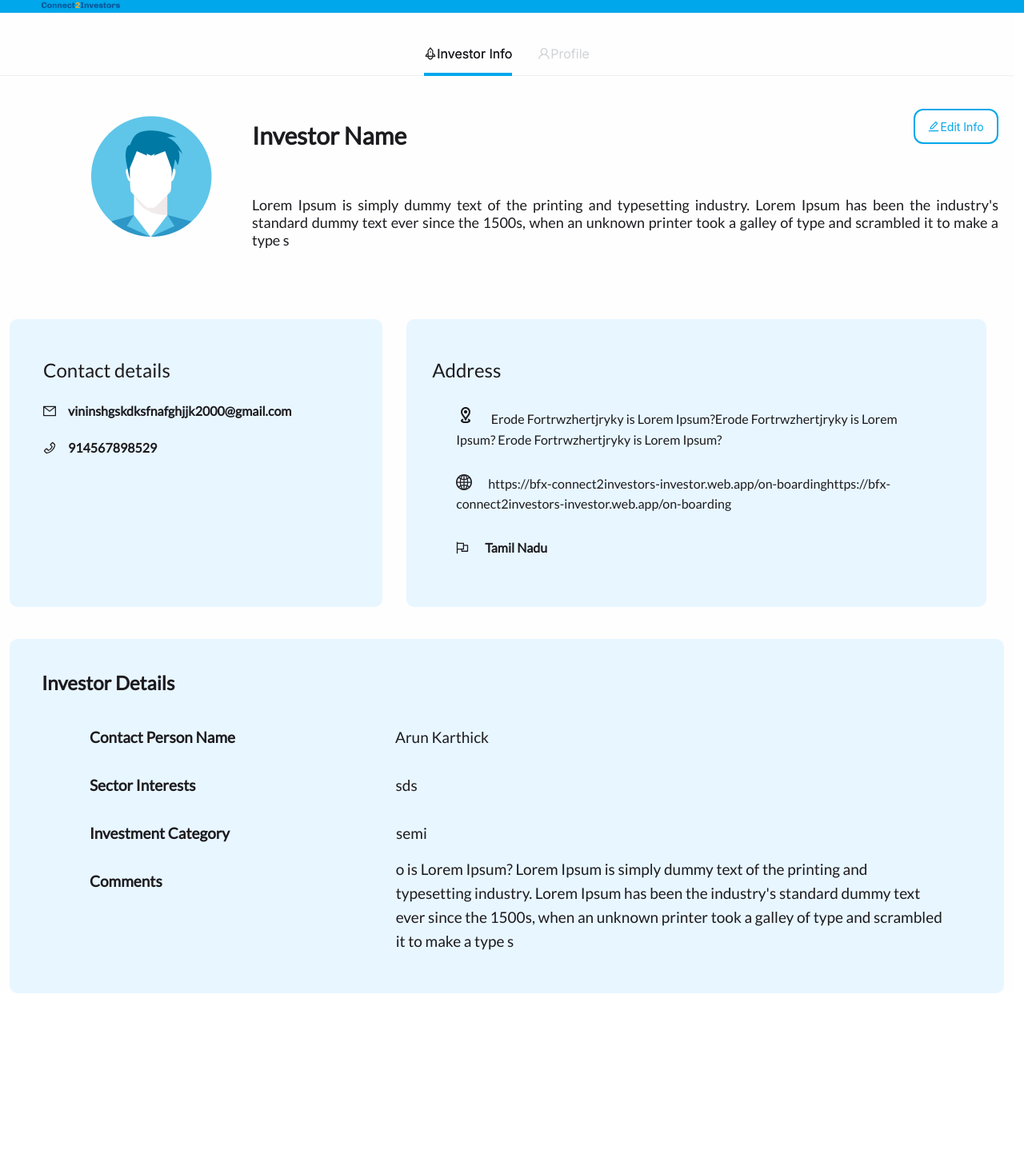
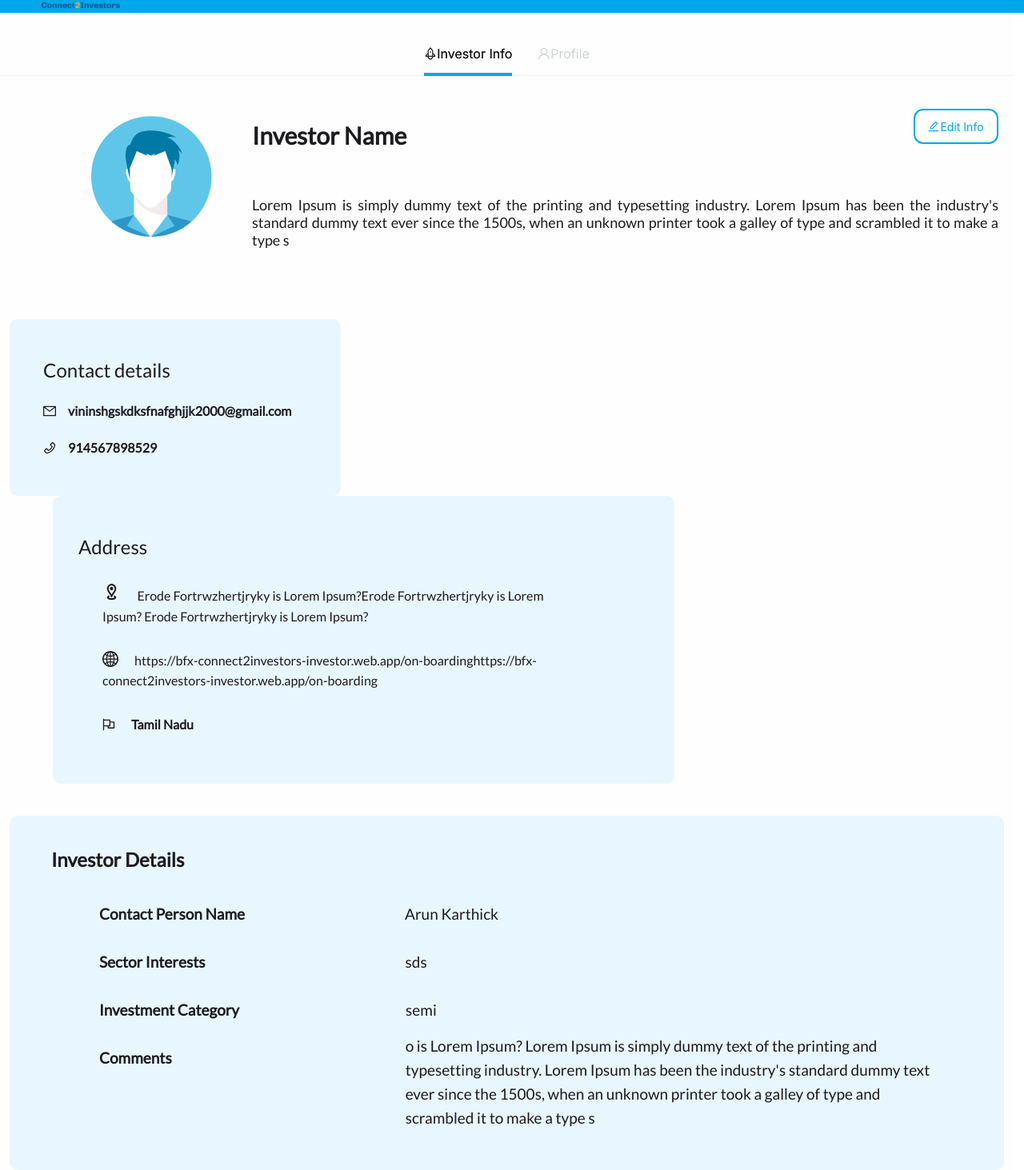
Before and after one commit to rjsaravana/Connect2Investors, a React (Create React App) app: page /home/adminpage in a window 1280 px wide. Shown: the part 64-1527 px from the top of the page at 80% size. Before the commit the page ends 1306 px from the top, so only its background shows below. Built offline with nearby package versions, Linux system fonts and the light colour scheme; a web font is replaced by a local one.

Commit message:
alignment change

```diff
--- a/public/index.html
+++ b/public/index.html
@@ -2,14 +2,14 @@
 <html lang="en">
   <head>
     <meta charset="utf-8" />
-    <link rel="icon" href="%PUBLIC_URL%/favicon.ico" />
+    <link rel="icon" href="/public/assets/logo/c2i-logo.png" />
     <meta name="viewport" content="width=device-width, initial-scale=1" />
     <meta name="theme-color" content="#000000" />
     <meta
       name="description"
       content="Web site created using create-react-app"
     />
-    <link rel="apple-touch-icon" href="%PUBLIC_URL%/logo192.png" />
+    <link rel="apple-touch-icon" href="/public/assets/logo/c2i-logo.png" />
     <!--
       manifest.json provides metadata used when your web app is installed on a
       user's mobile device or desktop. See https://developers.google.com/web/fundamentals/web-app-manifest/
@@ -24,7 +24,7 @@
       work correctly both with client-side routing and a non-root public URL.
       Learn how to configure a non-root public URL by running `npm run build`.
     -->
-    <title>React App</title>
+    <title>Connect 2 Investors</title>
   </head>
   <body>
     <noscript>You need to enable JavaScript to run this app.</noscript>
--- a/src/app/admin/investorinfo.tsx
+++ b/src/app/admin/investorinfo.tsx
@@ -12,7 +12,6 @@ import { useNavigate } from "react-router-dom";
 import { Container } from "@mui/material";
 
 const InvestorInfo: React.FC = () => {
-
   const navigate = useNavigate();
   const handleClick = () => {
     navigate("/home/updatepage");
@@ -20,10 +19,13 @@ const InvestorInfo: React.FC = () => {
 
   return (
     <Container style={{ maxWidth: "1350px" }}>
+      <Row>
+        <Col xl={24} lg={24} md={24} sm={24}>
           <div className="inestor-content">
             <div>
               <Image width={151} src="/assets/Ellipse6.png" />
             </div>
+
             <div>
               <div
                 className="investor-title-para"
@@ -37,15 +39,23 @@ const InvestorInfo: React.FC = () => {
               </div>
               <p className="investor-para">
                 Lorem Ipsum is simply dummy text of the printing and typesetting
-            industry. Lorem Ipsum has been the industry's standard dummy text
-            ever since the 1500s, when an unknown printer took a galley of type
-            and scrambled it to make a type s
+                industry. Lorem Ipsum has been the industry's standard dummy
+                text ever since the 1500s, when an unknown printer took a galley
+                of type and scrambled it to make a type s
               </p>
             </div>
           </div>
+        </Col>
+      </Row>
 
       <Row gutter={24} style={{ marginTop: "70px" }}>
-        <Col span={9} className="contact-content blue-back-color">
+        <Col
+          xl={8}
+          lg={8}
+          md={8}
+          sm={24}
+          className="contact-content blue-back-color"
+        >
           <h3 style={{ marginLeft: "30px" }}>Contact details</h3>
           <h5>
             <MailOutlined style={{ marginRight: "15px" }} />
@@ -58,8 +68,11 @@ const InvestorInfo: React.FC = () => {
         </Col>
 
         <Col
-          span={14}
-          style={{ marginLeft: "30px" }}
+          xl={15}
+          lg={15}
+          md={15}
+          sm={24}
+          style={{ marginLeft: "54px" }}
           className="contact-content blue-back-color"
         >
           <h3 style={{ marginLeft: "20px" }}>Address</h3>
@@ -90,8 +103,12 @@ const InvestorInfo: React.FC = () => {
       <Row
         gutter={24}
         className="blue-back-color"
-        style={{ marginTop: "40px"}}
+        style={{ marginTop: "40px" }}
       >
+        <Col  xl={24}
+          lg={24}
+          md={24}
+          sm={24}>
           <h3
             className="investor-details"
             style={{ marginLeft: "40px", marginTop: "40px" }}
@@ -101,26 +118,37 @@ const InvestorInfo: React.FC = () => {
           <div>
             <div className="investor-details-content">
               <label>Contact Person Name</label>
-            <label className="input-vales" style={{marginLeft:'200px'}}>Arun Karthick</label>
+              <label className="input-vales" style={{ marginLeft: "200px" }}>
+                Arun Karthick
+              </label>
             </div>
             <div className="investor-details-content">
               <label>Sector Interests</label>
-            <label className="input-vales" style={{marginLeft:'250px'}}>sds</label>
+              <label className="input-vales" style={{ marginLeft: "250px" }}>
+                sds
+              </label>
             </div>
             <div className="investor-details-content">
               <label>Investment Category</label>
-            <label className="input-vales" style={{marginLeft:'208px'}}>semi</label>
+              <label className="input-vales" style={{ marginLeft: "208px" }}>
+                semi
+              </label>
             </div>
-          <div className="investor-details-content" style={{paddingBottom:'50px'}}>
+            <div
+              className="investor-details-content"
+              style={{ paddingBottom: "50px" }}
+            >
               <label>Comments</label>
               <label className="input-vales-para">
-              o is Lorem Ipsum? Lorem Ipsum is simply dummy text of the printing
-              and typesetting industry. Lorem Ipsum has been the industry's
-              standard dummy text ever since the 1500s, when an unknown printer
-              took a galley of type and scrambled it to make a type s
+                o is Lorem Ipsum? Lorem Ipsum is simply dummy text of the
+                printing and typesetting industry. Lorem Ipsum has been the
+                industry's standard dummy text ever since the 1500s, when an
+                unknown printer took a galley of type and scrambled it to make a
+                type s
               </label>
             </div>
           </div>
+        </Col>
       </Row>
     </Container>
   );
--- a/src/app/admin/style.css
+++ b/src/app/admin/style.css
@@ -45,6 +45,7 @@
 .contact-content {
     padding: 25px;
     padding-left: 45px;
+    word-wrap: break-word;
 }
 
 .contact-content>h3 {
@@ -70,6 +71,7 @@
     font-size: 16px;
     font-family: 'Lato';
     line-height: 25px;
+    word-wrap: break-word;
 }
 
 
--- a/src/app/auth/login.tsx
+++ b/src/app/auth/login.tsx
@@ -1,14 +1,12 @@
+import { LockOutlined, MailOutlined } from "@ant-design/icons";
 import { Button, Card, Col, Input, Row } from "antd";
-import { MailOutlined, LockOutlined } from "@ant-design/icons";
+import { Link } from "react-router-dom";
 import "./style.css";
-import { Container } from "@mui/material";
-import Home from "../dashboard/home";
-import { Link } from "react-router-dom";
 
 const Login: React.FC = () => {
   return (
     // <Container>
-    <Row gutter={24}>
+    <Row gutter={24} style={{height:'100vh'}}>
       <Col className="login-background" xl={12} lg={12} md={12} sm={24}>
         <div className="login-image">
           <img src="/assets/interace-Logged-in.png" alt="Img" />
```
Lines whose indentation alone changed are shown as unchanged.
